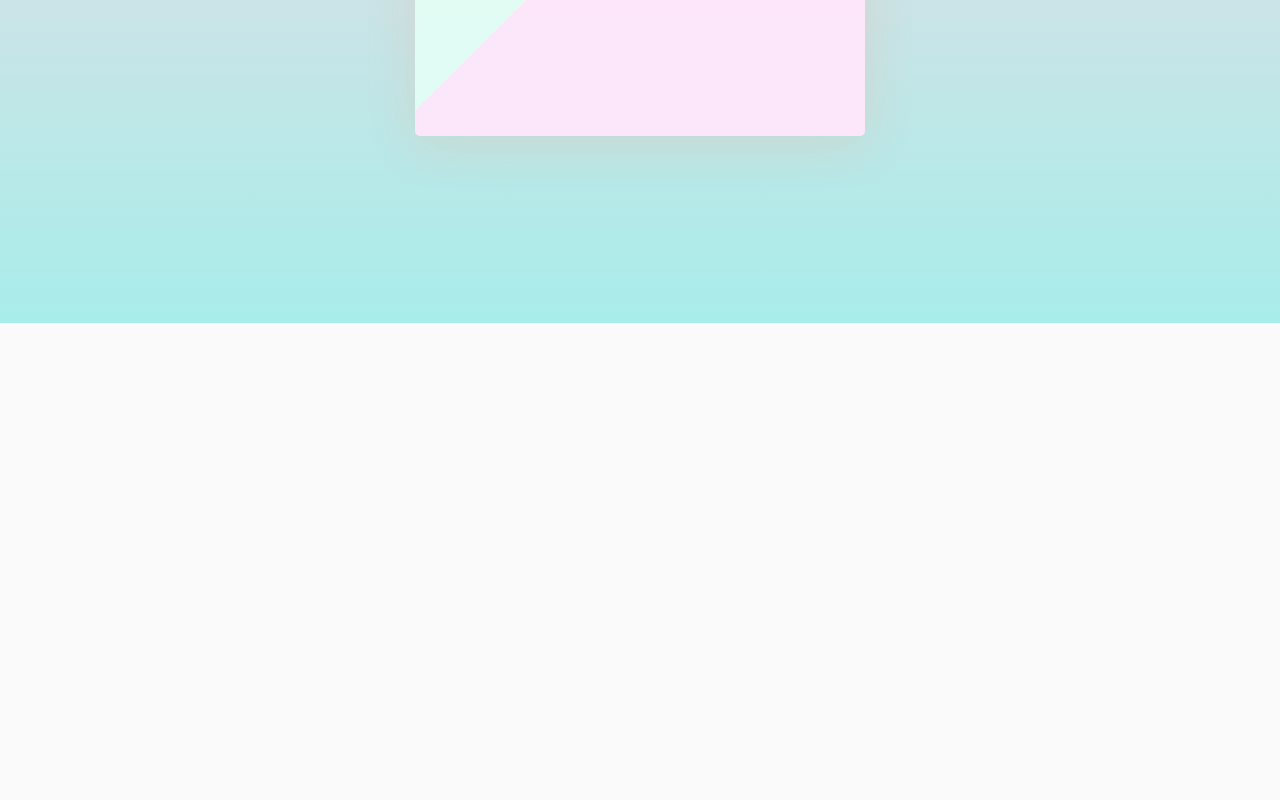
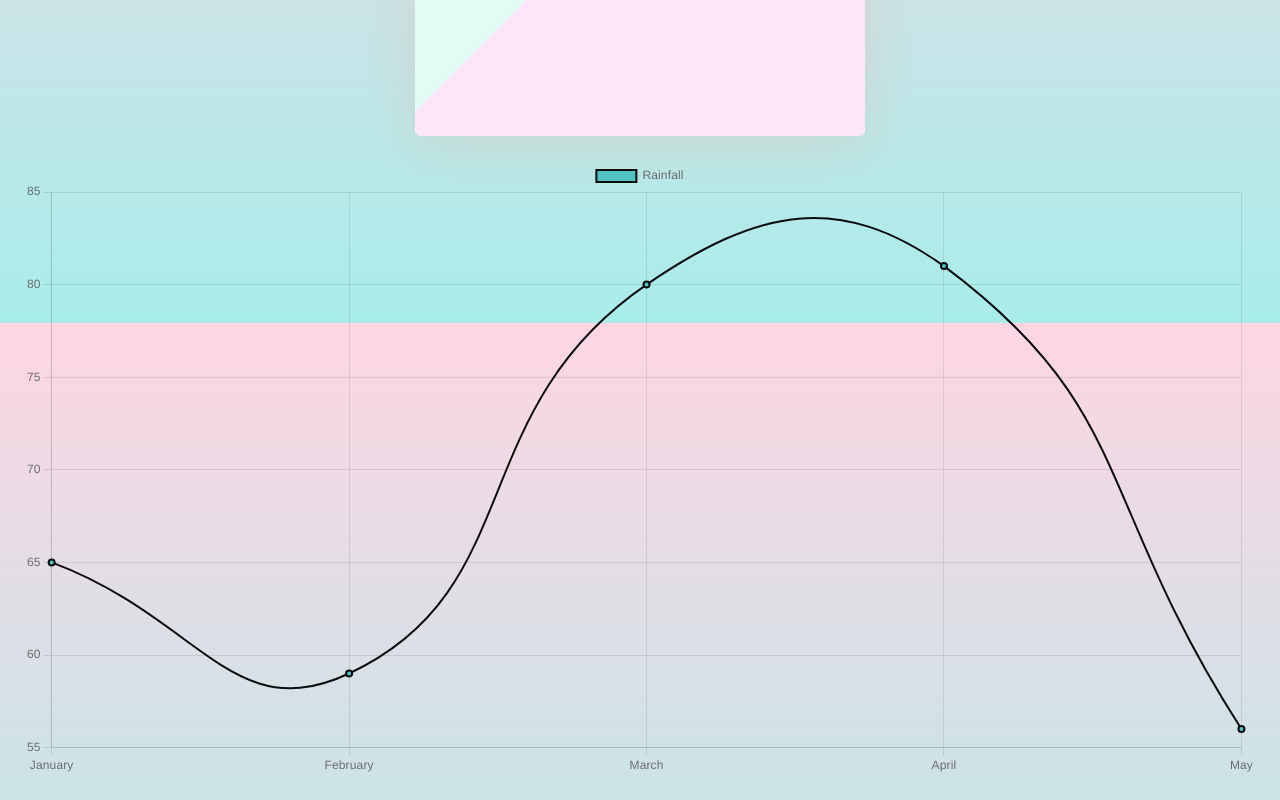
Before and after one commit to KeshawnSharper/DataFacts-FE, a React (Create React App) app in the folder fe/: page /home/1 in a window 1280 px wide. Shown: the part 477-1277 px from the top of the page. Before the commit the page ends 800 px from the top, so only its background shows below. Built offline with nearby package versions, Linux system fonts and the light colour scheme; sample sign-in values are in the browser's storage; a web font is replaced by a local one.

Commit message:
Graphs integrated within the project

```diff
--- a/fe/package.json
+++ b/fe/package.json
@@ -3,13 +3,19 @@
   "version": "0.1.0",
   "private": true,
   "dependencies": {
+    "@devexpress/dx-chart-core": "^2.7.5",
+    "@devexpress/dx-grid-core": "2.6.3",
+    "@devexpress/dx-react-chart": "^2.7.5",
+    "@devexpress/dx-react-chart-material-ui": "^2.7.5",
     "@material-ui/core": "^4.11.4",
     "@material-ui/icons": "^4.11.2",
     "@testing-library/jest-dom": "^5.11.4",
     "@testing-library/react": "^11.1.0",
     "@testing-library/user-event": "^12.1.10",
     "axios": "^0.21.1",
+    "chart.js": "^3.3.2",
     "react": "^17.0.2",
+    "react-chartjs-2": "^3.0.3",
     "react-dom": "^17.0.2",
     "react-redux": "^7.2.4",
     "react-router-dom": "^5.2.0",
--- /dev/null
+++ b/fe/src/components/Graphs/Graphs.js
@@ -0,0 +1,41 @@
+import React from 'react';
+import {Line} from 'react-chartjs-2';
+
+const state = {
+  labels: ['January', 'February', 'March',
+           'April', 'May'],
+  datasets: [
+    {
+      label: 'Rainfall',
+      fill: false,
+      lineTension: 0.5,
+      backgroundColor: 'rgba(75,192,192,1)',
+      borderColor: 'rgba(0,0,0,1)',
+      borderWidth: 2,
+      data: [65, 59, 80, 81, 56]
+    }
+  ]
+}
+
+export default class Graphs extends React.Component {
+  render() {
+    return (
+      <div>
+        <Line
+          data={state}
+          options={{
+            title:{
+              display:true,
+              text:'Average Rainfall per month',
+              fontSize:20
+            },
+            legend:{
+              display:true,
+              position:'right'
+            }
+          }}
+        />
+      </div>
+    );
+  }
+}
--- a/fe/src/components/Tabs/Population/Population.js
+++ b/fe/src/components/Tabs/Population/Population.js
@@ -1,6 +1,7 @@
 import React, { useState } from "react"
 import { getStatePopulation } from "../../../actions/actions"
 import { connect } from "react-redux";
+import Graphs from "../../Graphs/Graphs";
 
 const Population = ({state_population,getStatePopulation}) => {
    const [place,setPlace] = useState({city:"",state:""})
@@ -26,6 +27,7 @@ const Population = ({state_population,getStatePopulation}) => {
 
    }
     return (
+        <div>
         <form>
         <div className="con">
           <header className="head-form">
@@ -86,6 +88,8 @@ const Population = ({state_population,getStatePopulation}) => {
 
         </div>
       </form>
+      <Graphs state_population={state_population}/>
+      </div>
     )
 }
 function mapStateToProps(state) {
```
Also changed, not shown: 1 other file (tests, documents, lock files or other folders).
